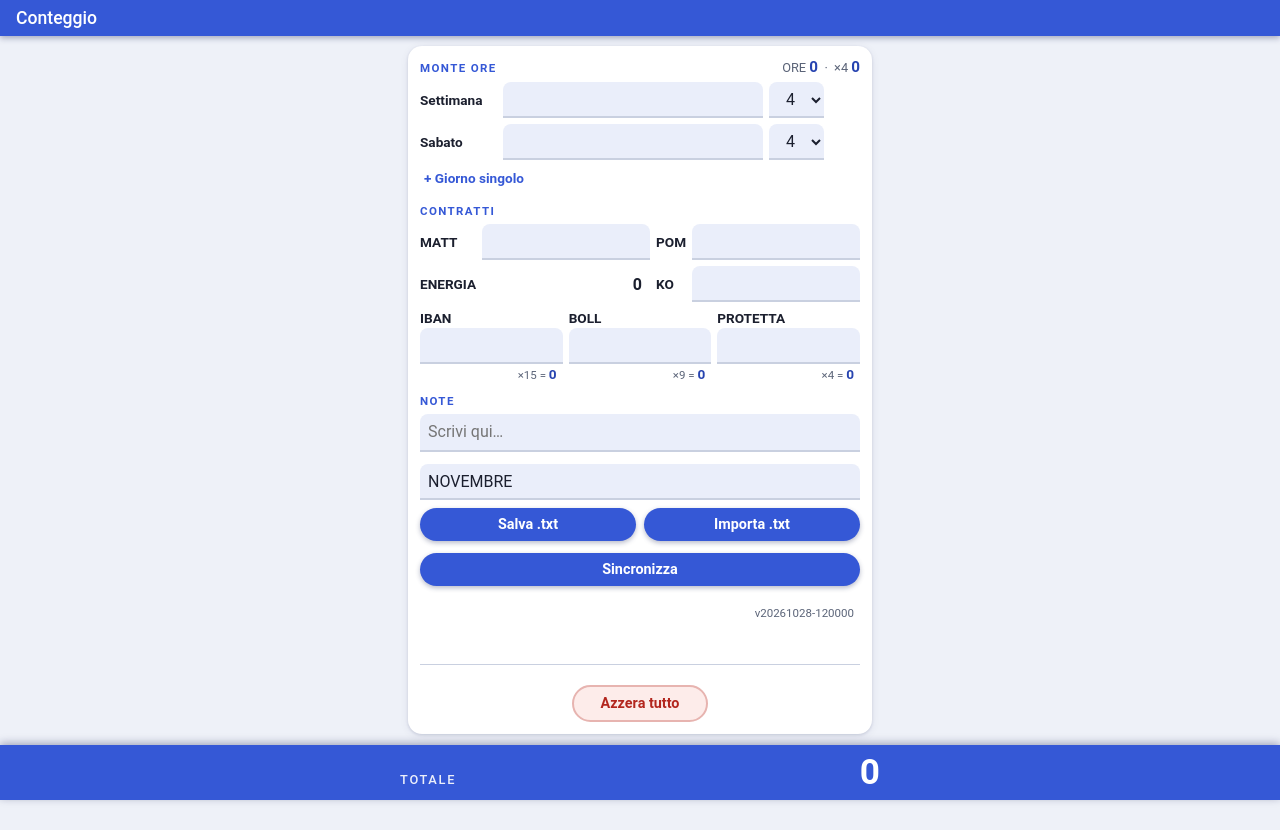
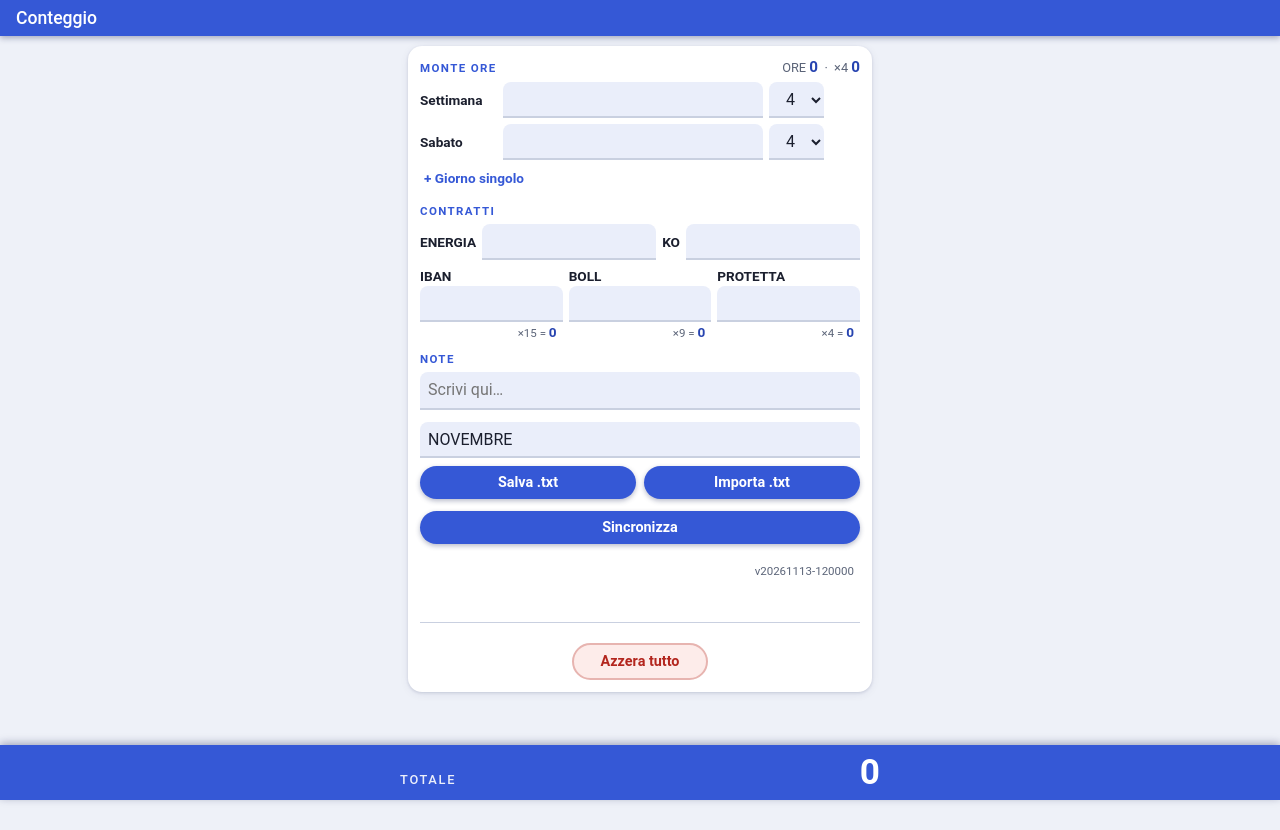
Before and after one commit to Bixi88/conteggioore, a plain HTML site: page index.html in a window 1280 px wide. After the commit the page ends 800 px from the top, so only its background shows below. Drawn offline with Linux system fonts and the light colour scheme.

Commit message:
Add files via upload

```diff
--- a/index.html
+++ b/index.html
@@ -79,9 +79,7 @@ input:focus,select:focus,textarea:focus{outline:0;border-bottom-color:var(--acc)
 
   <div class="hd m"><h2>CONTRATTI</h2></div>
   <div class="g c">
-    <label for="matt">MATT</label><input id="matt" inputmode="decimal">
-    <label for="pom">POM</label><input id="pom" inputmode="decimal">
-    <div class="lb">ENERGIA</div><div class="r v" id="en">0</div>
+    <label for="ene">ENERGIA</label><input id="ene" inputmode="decimal">
     <label for="ko">KO</label><input id="ko" inputmode="decimal">
   </div>
   <div class="g y">
@@ -113,7 +111,7 @@ input:focus,select:focus,textarea:focus{outline:0;border-bottom-color:var(--acc)
 var DB_URL  = "https://conteggioore-19eab-default-rtdb.europe-west1.firebasedatabase.app";
 var SYNC_PATH = "conteggio_h4w9qz7mk2xv8t";
 
-var KEY="conteggio-v3",IDS=["sett","sab","selS","selB","ko","matt","pom","iban","boll","prot","note"],S={},TOT=0,EX=[],HRS=["1","2","3","4","5","6","7","8"];
+var KEY="conteggio-v3",IDS=["sett","sab","selS","selB","ko","ene","iban","boll","prot","note"],S={},TOT=0,EX=[],HRS=["1","2","3","4","5","6","7","8"];
 var SYNC_URL = DB_URL ? DB_URL.replace(/\/+$/,"")+"/"+SYNC_PATH+".json" : "";
 try{S=JSON.parse(localStorage.getItem(KEY))||{};}catch(e){S={};}
 function n(v){var x=parseFloat(String(v||"").replace(",","."));return isNaN(x)?0:x;}
@@ -126,7 +124,6 @@ function calc(){
   var o4=ore*4,i15=n($("iban").value)*15,b9=n($("boll").value)*9,p4=n($("prot").value)*4;
   $("ore").textContent=f(ore);$("ore4").textContent=f(o4);
   $("iban15").textContent=f(i15);$("boll9").textContent=f(b9);$("prot4").textContent=f(p4);
-  $("en").textContent=f(n($("matt").value)+n($("pom").value));
   TOT=o4+i15+b9+p4;$("tot").textContent=f(TOT);
 }
 
@@ -196,6 +193,8 @@ function apply(D){
     var def=(i=="selS"||i=="selB")?"4":"";
     $(i).value=(D[i]!==undefined&&D[i]!==null)?D[i]:def;
   });
+  /* compatibilità: dati salvati con la vecchia versione (MATT + POM) -> finiscono in ENERGIA */
+  if((D.ene===undefined||D.ene===null)&&(D.matt||D.pom)){var me=n(D.matt)+n(D.pom);$("ene").value=me?String(Math.round(me*100)/100).replace(".",","):"";}
   EX=cleanEx(D.extra);renderEx();
   calc();grow();
 }
@@ -204,7 +203,7 @@ function apply(D){
    APP_VERSION cambia a ogni nuova versione del file. All'apertura e quando torni sull'app,
    la pagina controlla (saltando la cache) se online c'è una versione diversa e, se sì, si ricarica.
    I dati sono già salvati a ogni modifica, quindi il ricaricamento non fa perdere nulla. */
-var APP_VERSION="20261028-120000";
+var APP_VERSION="20261113-120000";
 function go(u){location.replace(u);}
 function checkUpdate(){
   try{
@@ -291,7 +290,6 @@ function buildTxt(){
   var expr=t(sett)+"x"+$("selS").value+(sab>0?"+"+t(sab)+"x"+$("selB").value:"");
   var ore=sett*n($("selS").value)+sab*n($("selB").value)+exHours();
   var exs=EX.filter(function(e){return e.d;}).sort(function(a,b){return a.d-b.d;}).map(function(e){return e.d+" ("+e.h+"h)";});
-  var matt=n($("matt").value),pom=n($("pom").value);
   var i15=n($("iban").value)*15,b9=n($("boll").value)*9,p4=n($("prot").value)*4;
   var tot=ore*4+i15+b9+p4;
   var L=[
@@ -299,7 +297,7 @@ function buildTxt(){
     row(padw(expr,X0)+t(ore)+"ORE",t(ore*4)),D,
     "CONTRATTI",
     row(t(n($("ko").value))+" KO","0"),
-    t(matt+pom)+" ENERGIA",t(matt)+" MATT",t(pom)+" POM",D,
+    t(n($("ene").value))+" ENERGIA",D,
     row(t(n($("iban").value))+" iban",t(i15)),"",
     row(t(n($("boll").value))+" boll",t(b9)),D,
     row(t(n($("prot").value))+"  PROTETTA",t(p4)),D,
@@ -312,7 +310,7 @@ function buildTxt(){
 }
 /* ---- Import .txt (stesso formato del file salvato) ---- */
 function parseTxt(txt){
-  var lines=txt.replace(/^\uFEFF/,"").split(/\r?\n/),D={sett:"",sab:"",selS:"4",selB:"4",ko:"",matt:"",pom:"",iban:"",boll:"",prot:"",note:"",extra:[]},i,m,L,seen=false,found=false,N="[\\d.,]+";
+  var lines=txt.replace(/^\uFEFF/,"").split(/\r?\n/),D={sett:"",sab:"",selS:"4",selB:"4",ko:"",ene:"",matt:"",pom:"",iban:"",boll:"",prot:"",note:"",extra:[]},i,m,L,seen=false,found=false,N="[\\d.,]+";
   for(i=0;i<lines.length;i++){
     L=lines[i];
     if(/^\s*Note:\s*$/i.test(L)){D.note=lines.slice(i+1).join("\n").replace(/^(?:[ \t]*\n)+/,"").replace(/\s+$/,"");break;}
@@ -320,6 +318,7 @@ function parseTxt(txt){
     if(/^\s*GIORNI SINGOLI\s*:/i.test(L)){var xm,xr=/(\d{1,2})\s*\(\s*(\d+)\s*h\s*\)/gi;while((xm=xr.exec(L)))D.extra.push({d:xm[1],h:xm[2]});continue;}
     if((m=L.match(new RegExp("^\\s*("+N+")x(\\d+)(?:\\+("+N+")x(\\d+))?\\s*"+N+"\\s*ORE")))){D.sett=m[1];D.selS=m[2];D.sab=m[3]||"";D.selB=m[4]||"4";found=true;continue;}
     if((m=L.match(new RegExp("^\\s*("+N+")\\s+KO\\b","i"))))D.ko=m[1];
+    else if((m=L.match(new RegExp("^\\s*("+N+")\\s+ENERGIA\\b","i"))))D.ene=m[1];
     else if((m=L.match(new RegExp("^\\s*("+N+")\\s+MATT\\b","i"))))D.matt=m[1];
     else if((m=L.match(new RegExp("^\\s*("+N+")\\s+POM\\b","i"))))D.pom=m[1];
     else if((m=L.match(new RegExp("^\\s*("+N+")\\s+iban\\b","i"))))D.iban=m[1];
```
